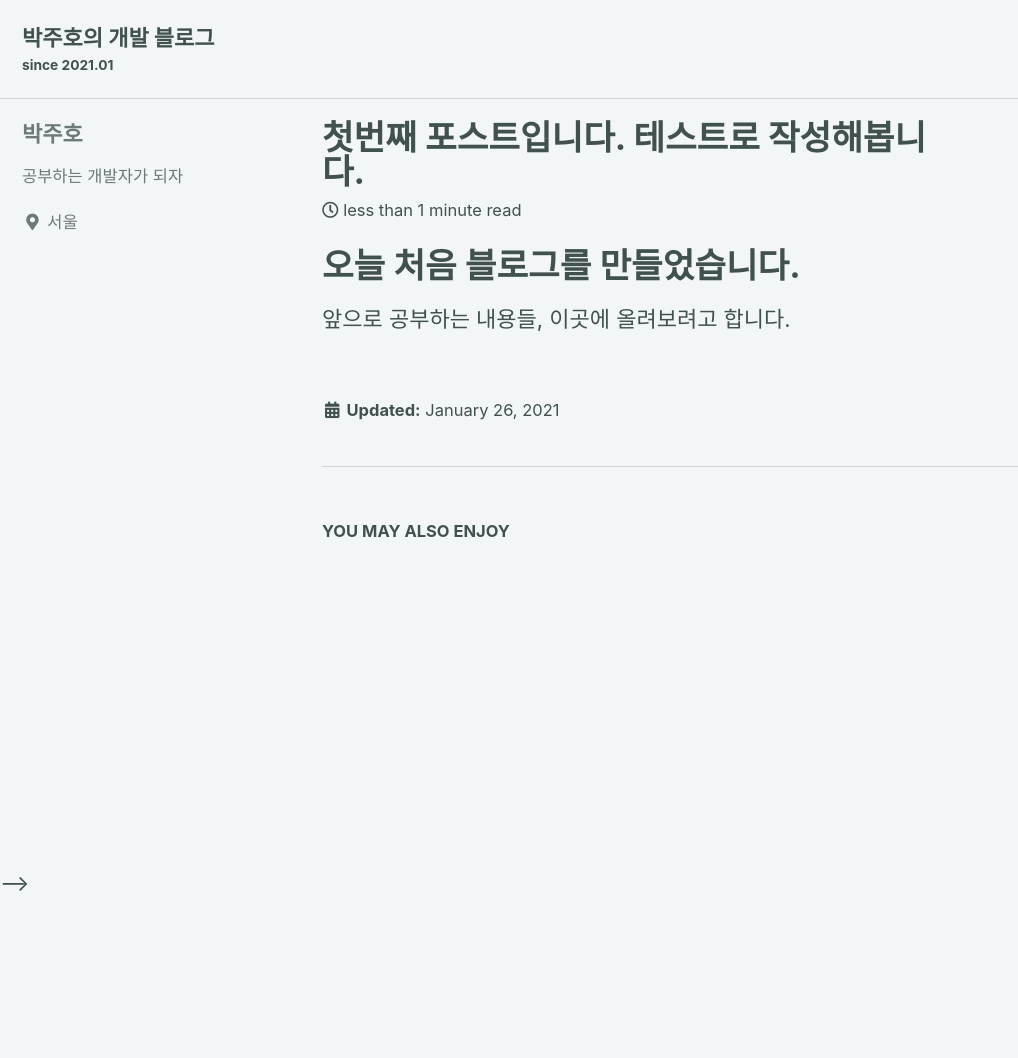
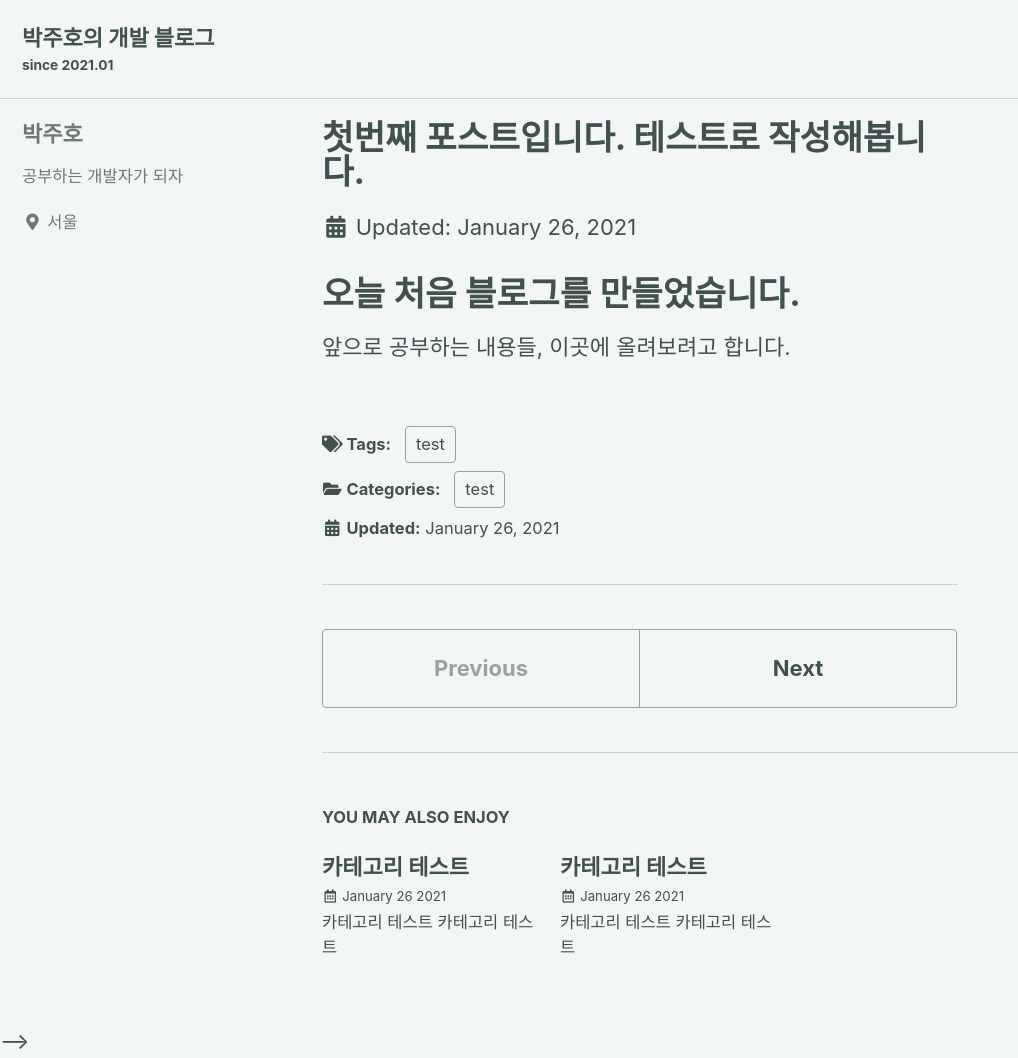
Before and after one commit to JhPlayGround/JhPlayGround.github.io, a Jekyll site: the page built from _posts/2021-01-26-fisrt.md, in a window 1280 px wide. Shown: the whole page, without its empty margins (0-1018 px from the left). Built offline with Jekyll 4.4.1, drawn with Linux system fonts in a browser that asks for light colours; cached includes are drawn as plain includes; before the commit the page ends 900 px from its top, so only the background shows below that.

Commit message:
기본 설정 완료

```diff
--- a/_includes/archive-single.html
+++ b/_includes/archive-single.html
@@ -24,7 +24,9 @@
         <a href="{{ post.url | relative_url }}" rel="permalink">{{ title }}</a>
       {% endif %}
     </h2>
-    {% include page__meta.html type=include.type %}
+    {% if post.date %}
+      <p class="page__meta"><i class="far fa-fw fa-calendar-alt" aria-hidden="true"></i> {{ post.date | date: "%B %d %Y" }}</p>
+    {% endif %}
     {% if post.excerpt %}<p class="archive__item-excerpt" itemprop="description">{{ post.excerpt | markdownify | strip_html | truncate: 160 }}</p>{% endif %}
   </article>
 </div>
--- a/_layouts/home.html
+++ b/_layouts/home.html
@@ -5,7 +5,6 @@
 {{ content }}
 
 <h3 class="archive__subtitle">{{ site.data.ui-text[site.locale].recent_posts | default: "Recent Posts" }}</h3>
-
 {% if paginator %}
   {% assign posts = paginator.posts %}
 {% else %}
--- a/_layouts/single.html
+++ b/_layouts/single.html
@@ -27,7 +27,9 @@
       {% unless page.header.overlay_color or page.header.overlay_image %}
         <header>
           {% if page.title %}<h1 id="page-title" class="page__title" itemprop="headline">{{ page.title | markdownify | remove: "<p>" | remove: "</p>" }}</h1>{% endif %}
-          {% include page__meta.html %}
+          {% if page.date %}
+          <p class="page__date"><i class="fas fa-fw fa-calendar-alt" aria-hidden="true"></i> {{ site.data.ui-text[site.locale].date_label | default: "Updated:" }} <time datetime="{{ page.date | date_to_xmlschema }}">{{ page.date | date: "%B %d, %Y" }}</time></p>
+          {% endif %}
         </header>
       {% endunless %}
 
--- a/_posts/2021-01-26-fisrt.md
+++ b/_posts/2021-01-26-fisrt.md
@@ -1,6 +1,9 @@
 ---
 layout : single
 title : "첫번째 포스트입니다. 테스트로 작성해봅니다."
+categories: test
+author_profile: true
+tags : test
 ---
 
 # 오늘 처음 블로그를 만들었습니다.
--- /dev/null
+++ b/_posts/2021-01-26-second.md
@@ -0,0 +1,9 @@
+---
+layout : single
+title : "카테고리 테스트"
+categories: test
+author_profile: true
+---
+
+# 카테고리 테스트
+카테고리 테스트
--- /dev/null
+++ b/_posts/2021-01-26-third.md
@@ -0,0 +1,10 @@
+---
+layout : single
+title : "카테고리 테스트"
+categories: elasticsearch
+author_profile: true
+tags : elasticsearch
+---
+
+# 카테고리 테스트
+카테고리 테스트
--- a/_sass/minimal-mistakes/_base.scss
+++ b/_sass/minimal-mistakes/_base.scss
@@ -126,6 +126,7 @@
 /* links */
 
 a {
+  text-decoration: none;
   &:focus {
     @extend %tab-focus;
   }
--- /dev/null
+++ b/categories/elasticsearch/index.html
@@ -0,0 +1,4 @@
+---
+layout : category
+category : elasticsearch
+---
```
Also changed, not shown: _pages/404.md (added, +9 -0 lines), _pages/about.md (added, +7 -0 lines), _pages/category-archive.md (added, +6 -0 lines), _pages/tag-archive.md (added, +6 -0 lines), categories/test/index.html (added, +4 -0 lines).
